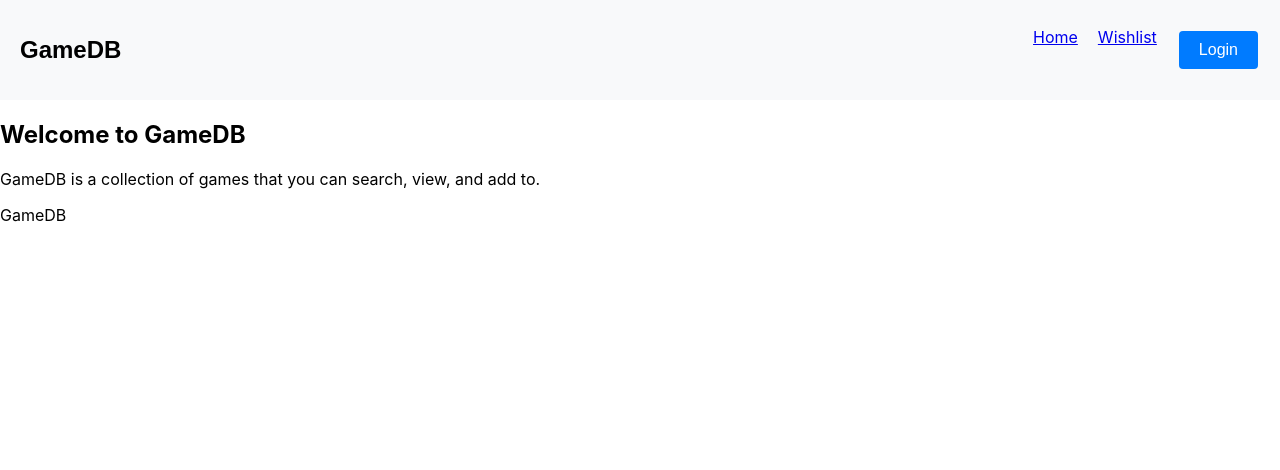
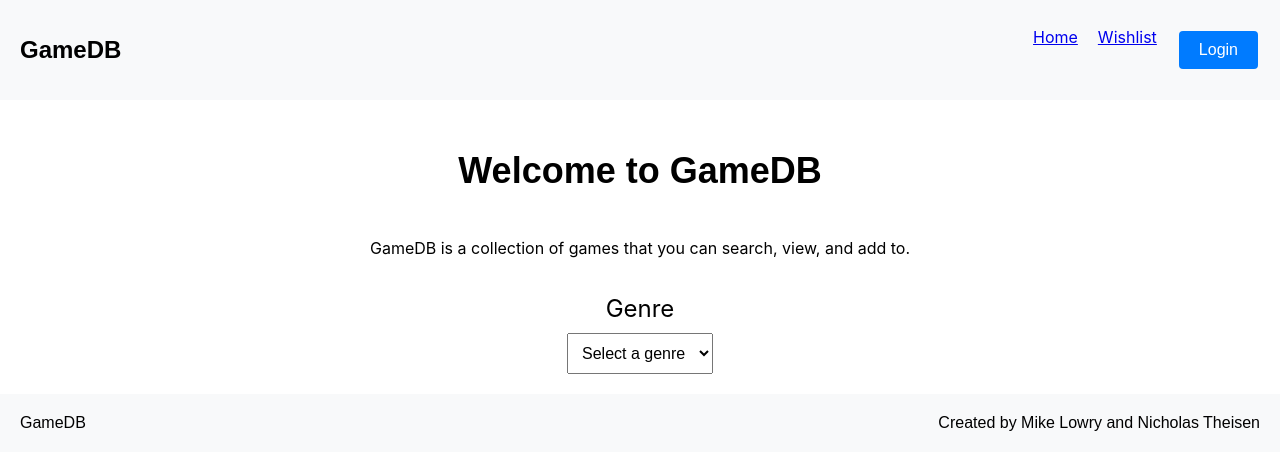
Before and after one commit to Upgrayedd0408/game-db, a React (Create React App) app in the folder frontend/gamedb/: page / in a window 1280 px wide. Shown: the top 470 px of the page. Built offline with nearby package versions, Linux system fonts and the light colour scheme.

Commit message:
implemented basic styling of homepage

```diff
--- /dev/null
+++ b/frontend/gamedb/src/components/Footer.css
@@ -0,0 +1,20 @@
+body {
+  display: flex;
+  flex-direction: column;
+  min-height: 100vh;
+}
+
+.footer {
+  display: flex;
+  justify-content: space-between;
+  align-items: center;
+  padding: 20px;
+  background-color: #f8f9fa; /* light gray */
+  margin-top: auto; /* pushes the footer to the bottom */
+}
+
+.footer-left, .footer-right {
+  font-size: 16px; /* adjust as needed */
+  color: black; /* adjust as needed */
+  font-family: Arial, sans-serif; /* adjust as needed */
+}
--- a/frontend/gamedb/src/components/Footer.js
+++ b/frontend/gamedb/src/components/Footer.js
@@ -1,9 +1,11 @@
 import React from 'react';
+import './Footer.css';
 
 function Footer() {
   return (
-    <footer>
-      <p>GameDB</p>
+    <footer className="footer">
+      <div className="footer-left">GameDB</div>
+      <div className="footer-right">Created by Mike Lowry and Nicholas Theisen</div>
     </footer>
   );
 }
--- /dev/null
+++ b/frontend/gamedb/src/components/Main.css
@@ -0,0 +1,28 @@
+/* Main.css */
+.homepage {
+  display: flex;
+  flex-direction: column;
+  align-items: center;
+  padding: 20px;
+}
+
+.title {
+  font-size: 36px; /* adjust as needed */
+  color: black; /* adjust as needed */
+  font-family: Arial, sans-serif; /* adjust as needed */
+}
+
+.genre-label {
+  margin-top: 20px;
+  font-size: 24px; /* adjust as needed */
+}
+
+.genre-select {
+  margin-top: 10px;
+  padding: 10px;
+  font-size: 16px; /* adjust as needed */
+}
+
+.main-content {
+  flex-grow: 1;
+}
--- a/frontend/gamedb/src/components/Main.js
+++ b/frontend/gamedb/src/components/Main.js
@@ -1,14 +1,24 @@
+// Main.js
 import React from 'react';
 import Header from './Header';
 import Footer from './Footer';
+import './Main.css'; // import the CSS file
 
 function Main() {
   return (
     <div>
       <Header />
-      <main>
-        <h2>Welcome to GameDB</h2>
+      <main className="homepage">
+        <h2 className="title">Welcome to GameDB</h2>
         <p>GameDB is a collection of games that you can search, view, and add to.</p>
+        <label htmlFor="genre" className="genre-label">Genre</label>
+        <select id="genre" className="genre-select">
+          <option value="">Select a genre</option>
+          <option value="action">Action</option>
+          <option value="adventure">Adventure</option>
+          <option value="rpg">RPG</option>
+          {/* Add more options as needed */}
+        </select>
       </main>
       <Footer />
     </div>
```
